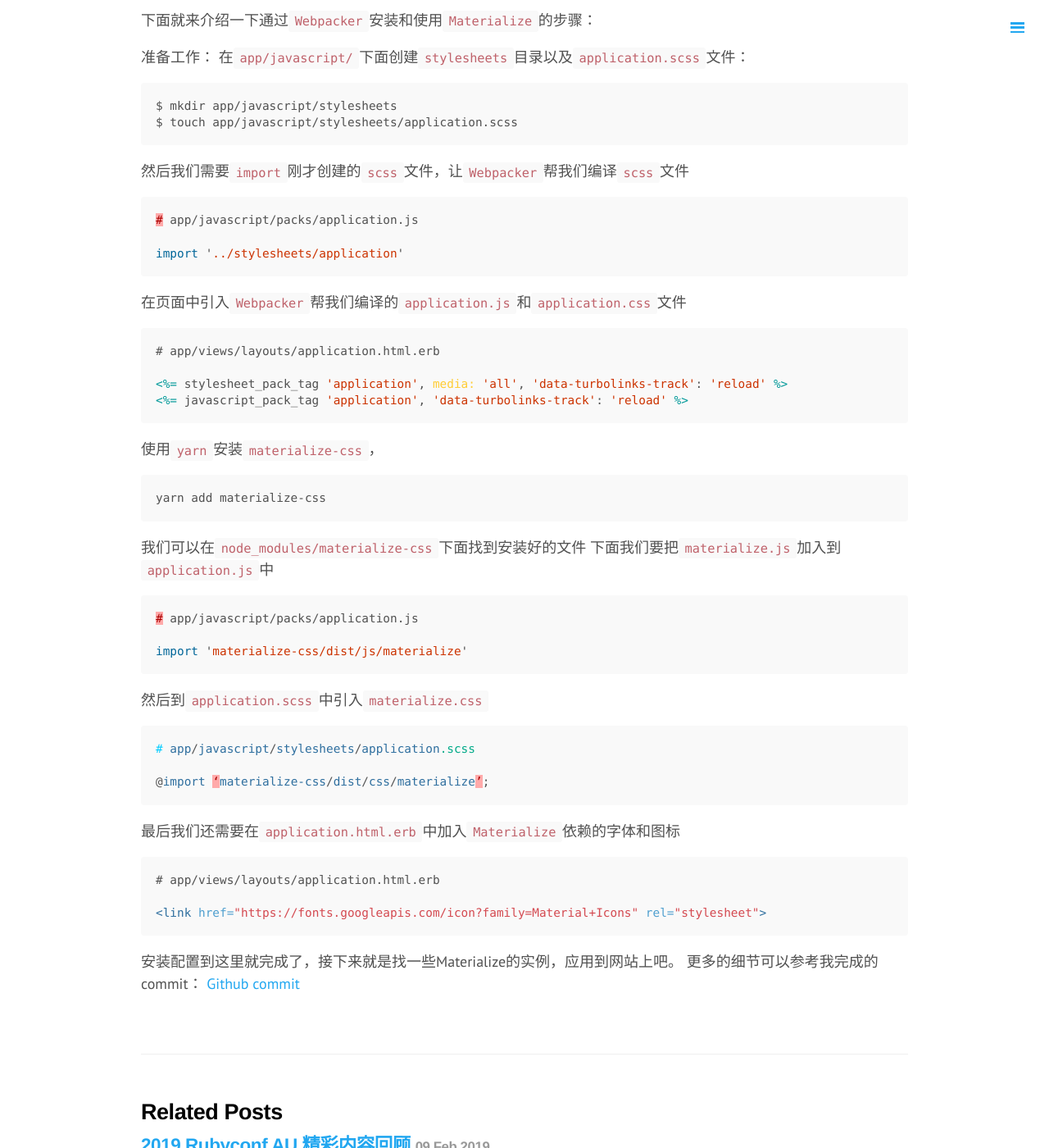
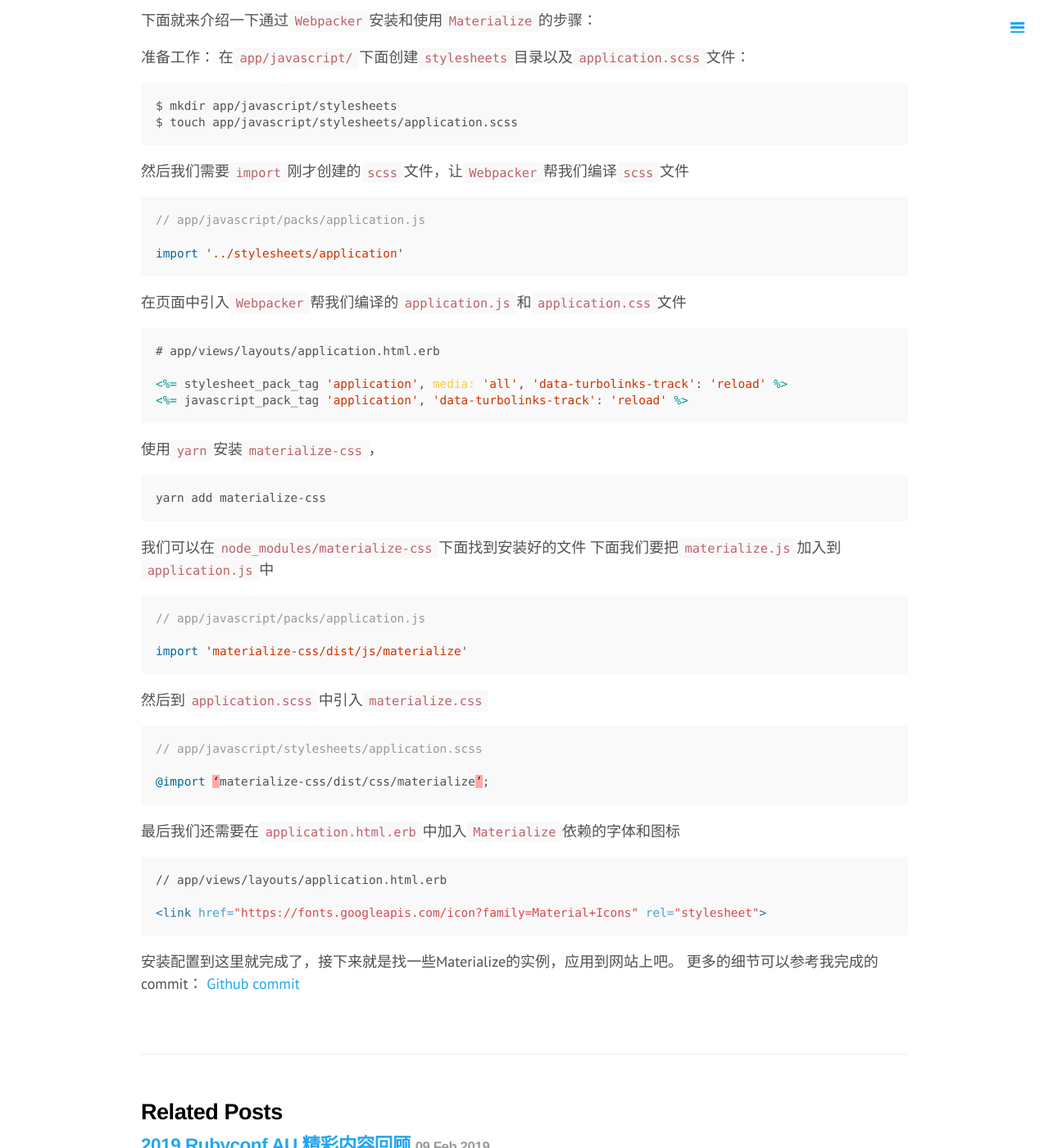
Before and after one commit to bingxie/bingxie.github.io, a Jekyll site: the page built from _posts/2019-04-18-use-materialize-css-with-webpacker.md, in a window 1280 px wide and 1400 px high, scrolled down 1032 px. Shown: the whole window at 82% size. Built offline with Jekyll 4.4.1, drawn with Linux system fonts in a browser that asks for light colours; comment, search, counter and statistics services are not loaded.

Commit message:
Change the js scss code comments

````diff
--- a/_posts/2019-04-18-use-materialize-css-with-webpacker.md
+++ b/_posts/2019-04-18-use-materialize-css-with-webpacker.md
@@ -25,7 +25,7 @@ $ touch app/javascript/stylesheets/application.scss
 然后我们需要`import`刚才创建的`scss`文件，让`Webpacker`帮我们编译`scss`文件
 
 ```javascript
-# app/javascript/packs/application.js
+// app/javascript/packs/application.js
 
 import '../stylesheets/application'
 ```
@@ -49,14 +49,14 @@ yarn add materialize-css
 下面我们要把`materialize.js`加入到`application.js`中
 
 ```javascript
-# app/javascript/packs/application.js
+// app/javascript/packs/application.js
 
 import 'materialize-css/dist/js/materialize'
 ```
 然后到`application.scss`中引入`materialize.css`
 
 ```scss
-# app/javascript/stylesheets/application.scss
+// app/javascript/stylesheets/application.scss
 
 @import ‘materialize-css/dist/css/materialize’;
 ```
@@ -64,7 +64,7 @@ import 'materialize-css/dist/js/materialize'
 最后我们还需要在`application.html.erb`中加入`Materialize`依赖的字体和图标
 
 ```html
-# app/views/layouts/application.html.erb
+// app/views/layouts/application.html.erb
 
 <link href="https://fonts.googleapis.com/icon?family=Material+Icons" rel="stylesheet">
 ```
````
